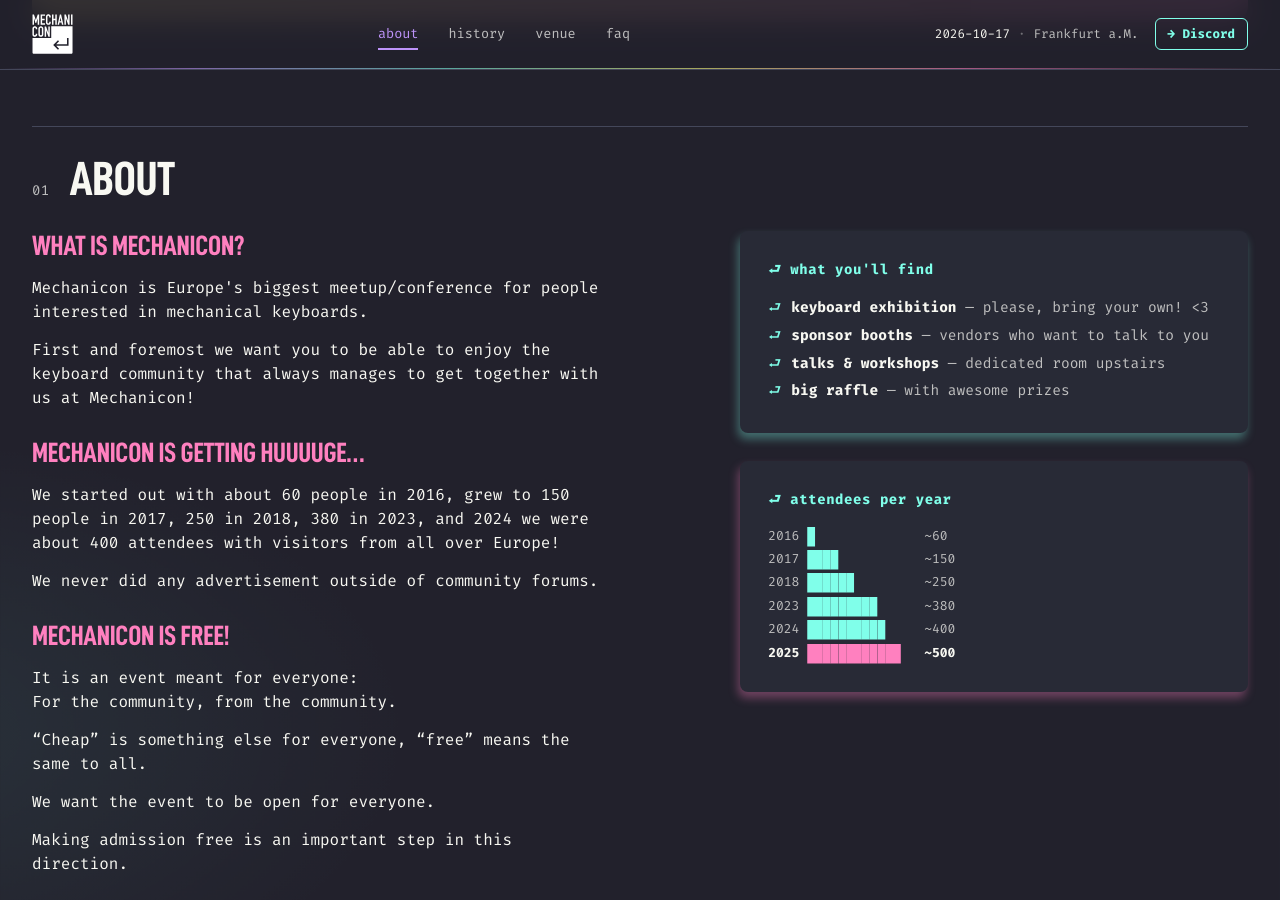
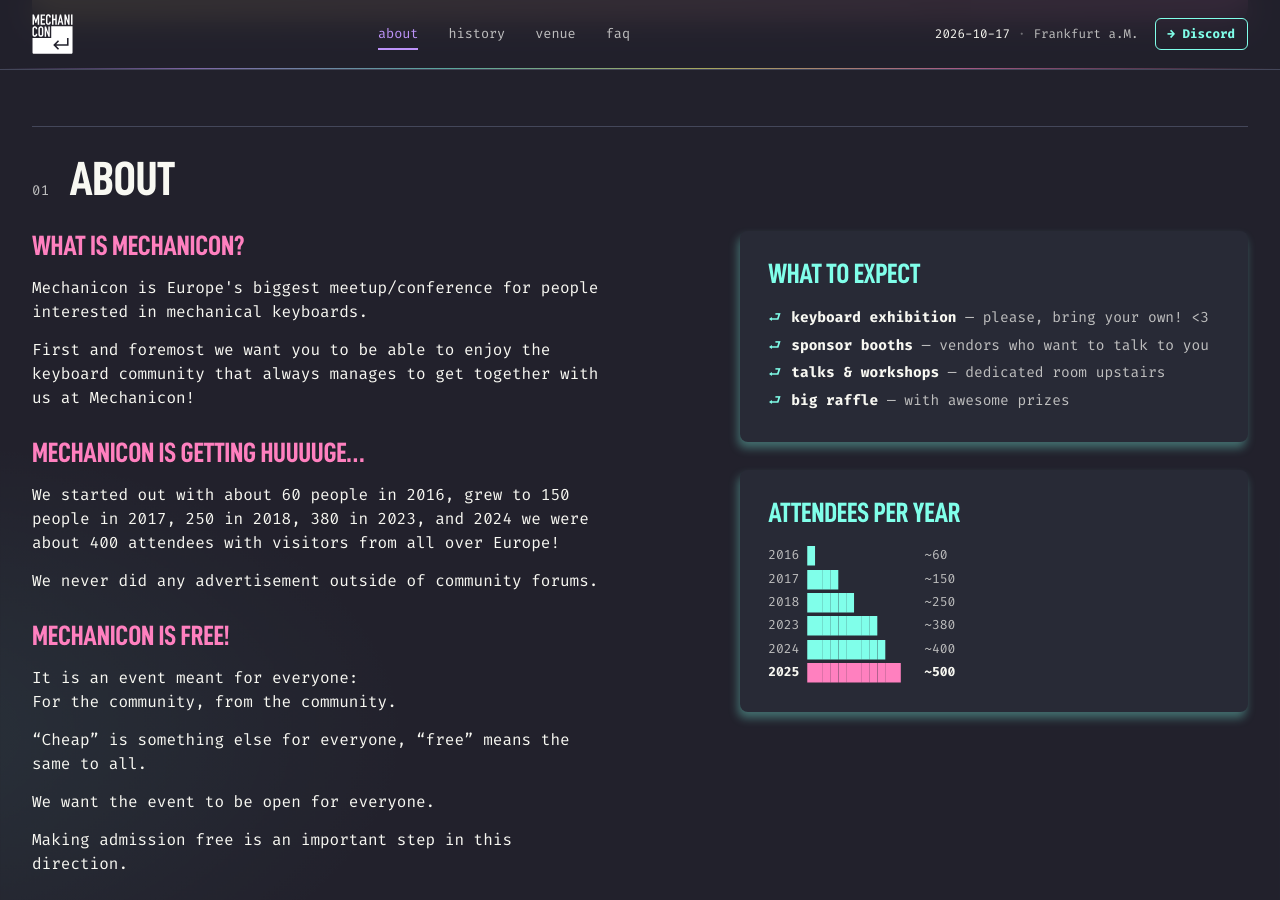
Before and after one commit to fabrik42/mechanicon.io, a Jekyll site: the page built from index.html, in a window 1280 px wide and 900 px high, scrolled down 907 px. Built offline with Jekyll 4.4.1, drawn with Linux system fonts in a browser that asks for light colours.

Commit message:
Adjust headlines in about box

```diff
--- a/_includes/sections/about.html
+++ b/_includes/sections/about.html
@@ -28,7 +28,7 @@
 
     <div class="about-sidebar">
       <aside class="about-aside mc-card mc-card--cyan">
-        <div class="about-aside__eyebrow">&#x2B90; what you'll find</div>
+        <h3 class="mc-h3 mc-text-cyan" style="margin-bottom: 14px;">What to expect</h3>
         <ul>
           <li><strong>keyboard exhibition</strong> &mdash; please, bring your own! &lt;3</li>
           <li><strong>sponsor booths</strong> &mdash; vendors who want to talk to you</li>
@@ -37,8 +37,8 @@
         </ul>
       </aside>
 
-      <aside class="about-aside mc-card mc-card--pink">
-        <div class="about-aside__eyebrow">&#x2B90; attendees per year</div>
+      <aside class="about-aside mc-card mc-card--cyan">
+        <h3 class="mc-h3 mc-text-cyan" style="margin-bottom: 14px;">attendees per year</h3>
 <pre class="about-chart mc-small">
 2016 <span class="about-chart__bar">&#x2588;</span>              ~60
 2017 <span class="about-chart__bar">&#x2588;&#x2588;&#x2588;&#x2588;</span>           ~150
```
